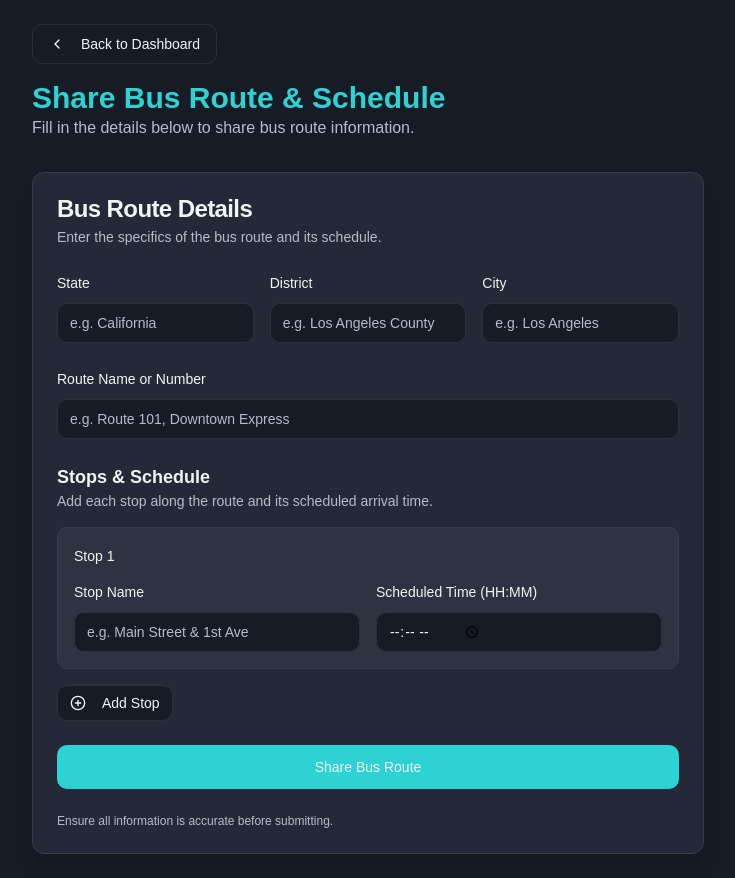
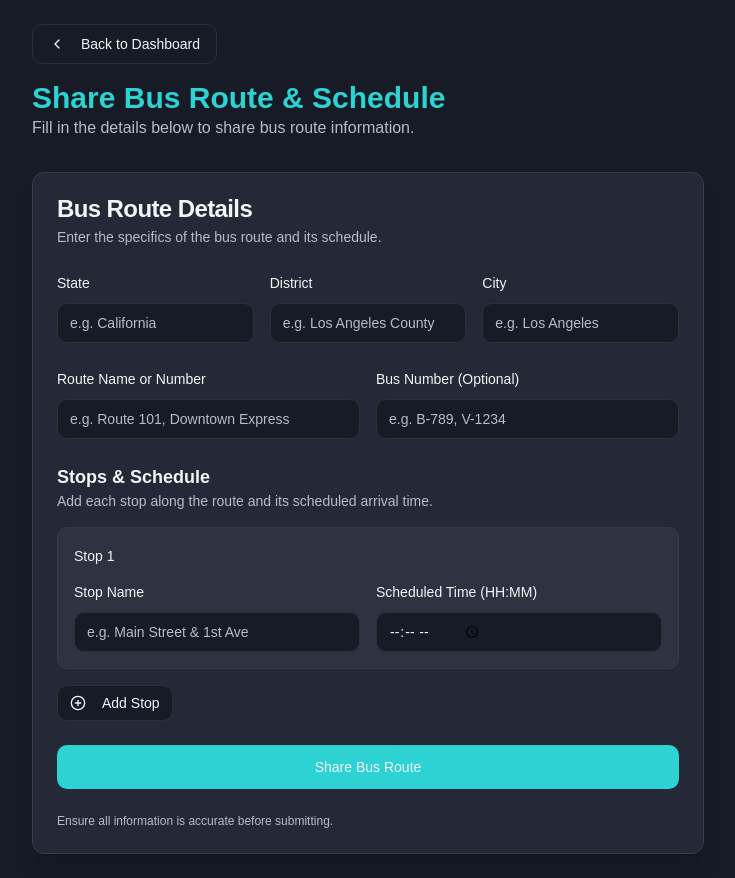
Before and after one commit to Kunal2bytes/uday1, a Next.js app: page /share-bus-route in a window 1280 px wide. Shown: the whole page, without its empty margins (272-1007 px from the left). Built offline with nearby package versions, Linux system fonts and the light colour scheme.

Commit message:
also add bus number in share a bus route and time this also show bus number in bus schedules and route

```diff
--- a/src/app/bus-schedules/page.tsx
+++ b/src/app/bus-schedules/page.tsx
@@ -161,6 +161,7 @@ export default function BusSchedulesPage() {
                   </CardTitle>
                   <CardDescription className="text-xs">
                     {route.city}, {route.district}, {route.state}
+                    {route.busNumber && ` | Bus No: ${route.busNumber}`}
                   </CardDescription>
                 </CardHeader>
                 <CardContent className="space-y-3 text-sm flex-grow">
--- a/src/app/share-bus-route/ShareBusRouteForm.tsx
+++ b/src/app/share-bus-route/ShareBusRouteForm.tsx
@@ -31,6 +31,7 @@ const formSchema = z.object({
   district: z.string().min(2, "District name must be at least 2 characters."),
   city: z.string().min(2, "City name must be at least 2 characters."),
   routeNameOrNumber: z.string().min(1, "Route name or number is required."),
+  busNumber: z.string().optional(), // Optional bus number
   stops: z.array(stopSchema).min(1, "At least one stop is required."),
 });
 
@@ -45,6 +46,7 @@ export function ShareBusRouteForm() {
       district: "",
       city: "",
       routeNameOrNumber: "",
+      busNumber: "",
       stops: [{ stopName: "", scheduledTime: "" }],
     },
   });
@@ -123,6 +125,7 @@ export function ShareBusRouteForm() {
               />
             </div>
 
+            <div className="grid grid-cols-1 md:grid-cols-2 gap-4">
               <FormField
                 control={form.control}
                 name="routeNameOrNumber"
@@ -136,6 +139,20 @@ export function ShareBusRouteForm() {
                   </FormItem>
                 )}
               />
+              <FormField
+                control={form.control}
+                name="busNumber"
+                render={({ field }) => (
+                  <FormItem>
+                    <FormLabel>Bus Number (Optional)</FormLabel>
+                    <FormControl>
+                      <Input placeholder="e.g. B-789, V-1234" {...field} />
+                    </FormControl>
+                    <FormMessage />
+                  </FormItem>
+                )}
+              />
+            </div>
 
             <div>
               <FormLabel className="text-lg font-semibold">Stops & Schedule</FormLabel>
--- a/src/lib/mockData.ts
+++ b/src/lib/mockData.ts
@@ -39,8 +39,8 @@ export interface BusRoute {
   district: string;
   city: string;
   routeNameOrNumber: string;
+  busNumber?: string; // Optional bus number
   stops: BusStop[];
-  // Potentially add conductorName, busNumber etc. if needed later
 }
 
 // This array will store shared bus routes.
@@ -52,6 +52,7 @@ export let mockBusRoutes: BusRoute[] = [
     district: "Los Angeles County",
     city: "Los Angeles",
     routeNameOrNumber: "Route 66 Express",
+    busNumber: "B-101",
     stops: [
       { stopName: "Downtown LA", scheduledTime: "08:00" },
       { stopName: "Hollywood", scheduledTime: "08:30" },
@@ -64,6 +65,7 @@ export let mockBusRoutes: BusRoute[] = [
     district: "New York County",
     city: "New York City",
     routeNameOrNumber: "Crosstown M57",
+    busNumber: "B-202",
     stops: [
       { stopName: "72nd St & Broadway", scheduledTime: "10:00" },
       { stopName: "5th Ave & 57th St", scheduledTime: "10:20" },
```
Lines whose indentation alone changed are shown as unchanged.
